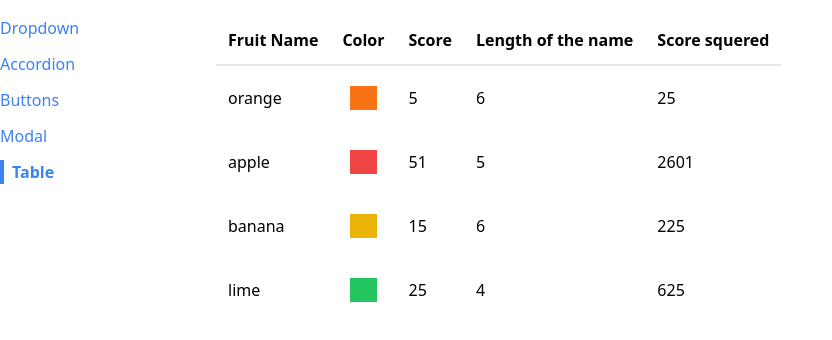
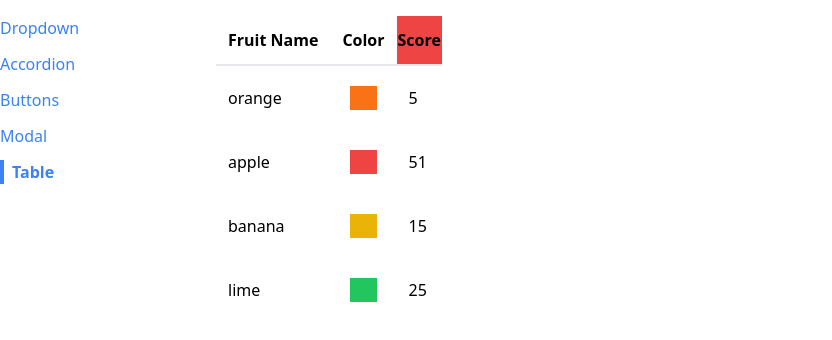
Before and after one commit to MrBrrr/react-components, a React (Create React App) app: page /table in a window 1280 px wide. Shown: the top 340 px of the page, without its empty margins (0-832 px from the left). Built offline with nearby package versions, Linux system fonts and the light colour scheme.

Commit message:
React Fragment component

```diff
--- a/src/components/Table.js
+++ b/src/components/Table.js
@@ -1,28 +1,31 @@
+import { Fragment } from "react";
+
 function Table({ data, config, keyFn }) {
   const renderedHeaders = config.map((header) => {
-    return (
-      <th key={header.label} className="p-3">
-        {header.label}
-      </th>
-    );
+    if (header.header) {
+      return <Fragment key={header.label}>{header.header()}</Fragment>;
+    } else {
+      return (
+        <th key={header.label} className="p-3">
+          {header.label}
+        </th>
+      );
+    }
   });
 
   const renderedRows = data.map((row) => {
     const theRow = config.map((cellConfig) => {
       return (
         <td key={cellConfig.label} className="p-3">
-          {" "}
-          {cellConfig.render(row)}{" "}
+          {cellConfig.render(row)}
         </td>
       );
     });
     return (
-      <tr key={keyFn}>
-        {/* <td className="p-3"> {config[0].render(row)} </td>
-                <td className="p-3"> {config[1].render(row)} </td>
-                <td className="p-3"> {config[2].render(row)} </td> */}
-        {theRow}
-      </tr>
+      <tr key={keyFn}>{theRow}</tr>
+      // <td className="p-3"> {config[0].render(row)} </td>
+      // <td className="p-3"> {config[1].render(row)} </td>
+      // <td className="p-3"> {config[2].render(row)} </td>
     );
   });
 
--- a/src/pages/TablePage.js
+++ b/src/pages/TablePage.js
@@ -21,16 +21,16 @@ function TablePage() {
     {
       label: "Score",
       render: (fruit) => fruit.score,
-      sort: () => {},
+      header: () => <th className="bg-red-500">Score</th>,
     },
-    {
-      label: "Length of the name",
-      render: (fruit) => fruit.name.length,
-    },
-    {
-      label: "Score squered",
-      render: (fruit) => fruit.score ** 2,
-    },
+    // {
+    //     label: "Length of the name",
+    //     render: (fruit) => fruit.name.length,
+    // },
+    // {
+    //     label: "Score squered",
+    //     render: (fruit) => fruit.score ** 2,
+    // },
   ];
 
   const keyFn = (fruit) => fruit.name;
```
Also changed, not shown: 1 other file (tests, documents, lock files or other folders).
